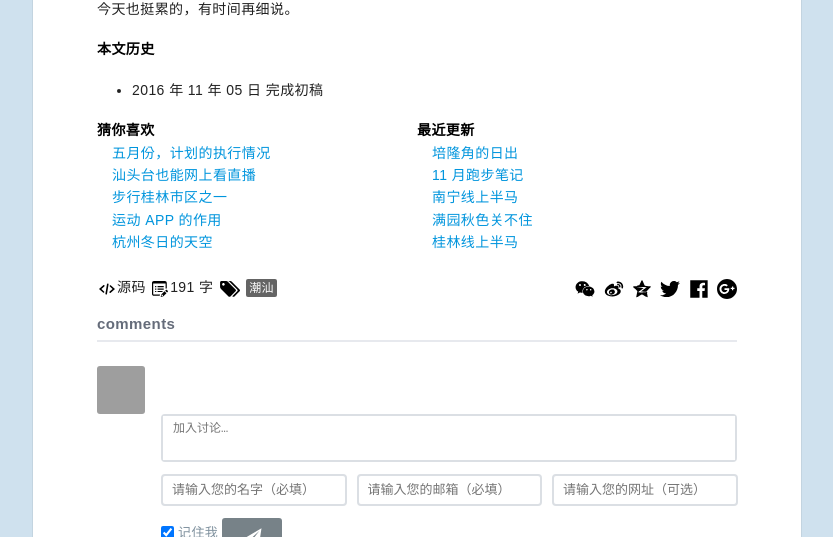
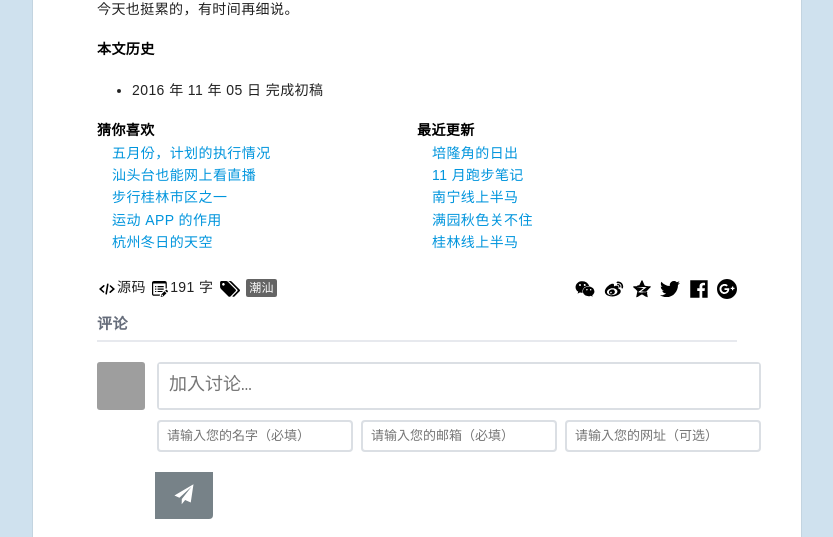
Before and after one commit to fooleap/fooleap.github.io, a Jekyll site: the page built from _posts/2016-11-05-happy-birthday-to-great-grandmother.md, in a window 1280 px wide. Shown: the part 677-1214 px from the top of the page, without its empty margins (223-1056 px from the left). Built offline with Jekyll 4.4.1, drawn with Linux system fonts in a browser that asks for light colours; comment, search, counter and statistics services are not loaded; grey boxes are pictures that could not be loaded.

Commit message:
杂项修改

```diff
--- a/_includes/comment.html
+++ b/_includes/comment.html
@@ -1,19 +1,22 @@
 <section class="comment">
+    {% if page.url != '/guestbook.html' %}
     <div class="comment-header">
-        <span class="comment-header-item" id="comment-count">comments</span>
+        <span class="comment-header-item" id="comment-count">评论</span>
         {% comment %}
         <span class="comment-header-item login" onclick="showComments()" title="点击加载 Disqus 评论框">登录 Disqus</span>
         {% endcomment %}
         <span class="comment-header-item" id="comment-author" onclick="editGuest()"></span>
     </div>
+    {% endif %}
+    <div class="comment-box">
+        <div class="comment-avatar avatar">
+            <img src="https://a.disquscdn.com/images/noavatar92.png" />
+        </div>
         <div class="comment-form">
-        <span class="comment-form-avatar avatar">
-            <img src="https://a.disquscdn.com/images/noavatar92.png" />
-        </span>
-        <div class="textarea-wrapper">
+            <div class="comment-form-wrapper">
                 <textarea class="comment-form-textarea" id="message" placeholder="加入讨论…" onfocus="editComment(this)" onblur="editComment(this)"></textarea>
-            <div class="post-actions">
-                <div class="emojione">
+                <div class="comment-actions">
+                    <div class="comment-icon-group">
                         <object class="icon icon-face" data-color="rgb(255,0,0)" type="image/svg+xml" data="/assets/svg/face.svg"></object>
                         <ul class="emojione-gallery">
                             <li onclick="AddOnPos(this,':doge:')"><img title="doge" src="http://img.t.sinajs.cn/t4/appstyle/expression/ext/normal/b6/doge_org.gif" /></li>
@@ -26,9 +29,9 @@
                             <li onclick="AddOnPos(this,':wx_yeah:')"><img title="耶" src="{{ site.IMG_PATH }}/wx_emoji/2_11.png" /></li>
                             <li onclick="AddOnPos(this,':wx_moue:')"><img title="皱眉" src="{{ site.IMG_PATH }}/wx_emoji/2_12.png" /></li>
                         </ul>
+                        <object class="icon icon-image" data-color="rgb(255,0,0)" type="image/svg+xml" data="/assets/svg/image.svg"></object>
                     </div>
-                <object class="icon icon-image" data-color="rgb(255,0,0)" type="image/svg+xml" data="/assets/svg/image.svg"></object>
-                <button class="logged-button" onclick="postComment()">
+                    <button class="comment-form-submit" onclick="postComment()">
                         发表评论
                     </button>
                 </div>
@@ -38,11 +41,9 @@
                 <input id="author_email" class="comment-form-input comment-form-email" type="email" placeholder="请输入您的邮箱（必填）" onblur="verifyEmail(this)">
                 <input id="author_url" class="comment-form-input comment-form-url" type="text" placeholder="请输入您的网址（可选）">
             </div>
-        <label class="comment-input-checkbox hide" for="remember">
-            <input type="checkbox" id="remember" checked> 记住我
-        </label>
-        <button title="若有回复，您将得到邮件提醒" class="comment-form-submit hide" onclick="postComment()"><object class="icon icon-send" data-color="rgb(255,0,0)" type="image/svg+xml" data="/assets/svg/send.svg"></object></button>
             <div class="comment-form-alert"></div>
+            <button title="若有回复，您将得到邮件提醒" class="comment-form-submit" onclick="postComment()"><object class="icon icon-send" data-color="rgb(255,0,0)" type="image/svg+xml" data="/assets/svg/send.svg"></object></button>
+        </div>
     </div>
     <ul id="comments" class="comment-list loading">
     </ul>
--- a/_sass/_comment.scss
+++ b/_sass/_comment.scss
@@ -1,3 +1,7 @@
+.comment-box{
+    display: flex;
+    margin: 20px 0;
+}
 .comment-mode{
     max-width: 640px;
     padding: 5px 0;
@@ -7,7 +11,6 @@
     height: 24px;
     line-height: 24px;
     padding: 0 5px;
-    font-size: 12px;
 }
 .comment-toggle{
     width: 54px;
@@ -136,7 +139,6 @@
 
 .comment-form {
     position: relative;
-    margin: 24px 0 0;
 }
 
 .placeholder {
@@ -153,17 +155,18 @@
     overflow: hidden;
 }
 
-.textarea-wrapper {
+.comment-form-wrapper {
     position: relative;
     border: 2px solid rgb(219, 223, 228);
     border-radius: 4px;
-    margin: 0px 0px 0px 64px;
 }
 
-.post-actions {
+.comment-actions {
     background: #f6f8f9;
     border-radius: 0 0 2px 2px;
     border-top: solid 2px rgb(219, 223, 228);
+    display: flex;
+    justify-content: space-between;
     position: absolute;
     bottom: 0;
     left: 0;
@@ -222,7 +225,7 @@
     }
 }
 
-.textarea-wrapper.focus {
+.comment-form-wrapper.focus {
     border: 2px solid #c2c6cc;
 }
 
@@ -230,34 +233,35 @@
     display: block;
     border: none;
     overflow: auto;
-    color: rgb(42, 46, 46);
+    color: rgba(42, 46, 46, 1);
     cursor: text;
     resize: none;
     width: 100%;
     height: 44px;
-    line-height: 15px;
-    font-size: 12px;
+    line-height: 30px;
+    font-size: 18px;
     padding: 6px 10px 8px;
     transition: all 0.15s ease-in-out;
     &:focus,
     &.noempty {
         margin-bottom: 36px;
+    font-size: 13px;
         height: 74px;
+        line-height: 15px;
     }
-    &:focus + .post-actions,
-    &.noempty + .post-actions {
+    &:focus + .comment-actions,
+    &.noempty + .comment-actions {
         opacity: 1;
         filter: alpha(opacity=100);
         visibility: visible!important;
     }
-    &:focus + .post-actions {
+    &:focus + .comment-actions {
         border-top: 2px solid #c2c6cc;
     }
 }
 
 .comment-input-group {
     display: flex;
-    margin: 0 -10.5px 0 64px;
 }
 
 .guest-form {
@@ -281,11 +285,11 @@
     margin: 12px 0 12px 48px;
 }
 
-.logged-button {
+.comment-form-submit{
     border: none;
-    margin: -2px -2px 0 0;
+    margin: -2px;
     white-space: nowrap;
-    border-radius: 0 0 3px;
+    border-radius: 0 0 4px;
     font-size: 12px;
     padding: 11px 18px;
     font-weight: 700;
@@ -301,18 +305,23 @@
     }
 }
 
-.comment-form-input,
-.guest-form input {
-    background: #fff;
+.comment-form-input{
+    background-color: rgba(255,255,255,1);
     border: 2px solid #dbdfe4;
     transition: all .2s linear;
-    padding: 5px 9px;
-    margin: 12px 10px 0 0;
+    padding: 0 8px;
+    margin: 10px 4px;
     border-radius: 4px;
     font-size: 13px;
     height: 32px;
+    line-height: 32px;
     flex: 1;
-    width: 30%;
+    &:first-child{
+        margin-left: 0;
+    }
+    &:last-child{
+        margin-right: 0;
+    }
     &:focus {
         border: 2px solid #c2c6cc;
     }
@@ -325,29 +334,6 @@
     color: red;
 }
 
-.comment-form-submit,
-.guest-form-submit,
-.guest-form-clear {
-    border: none;
-    background: #778289;
-    background: rgba(29, 47, 58, .6);
-    display: inline-block;
-    padding: 9px 0px;
-    color: #fff;
-    line-height: 14px;
-    border-radius: 3px;
-    font-weight: 500;
-    transition: background .2s;
-    text-shadow: none;
-    height: 32px;
-    width: 60px;
-    font-size: 12px;
-    vertical-align: middle;
-    text-align: center;
-    margin: 12px 0;
-    cursor: pointer;
-}
-
 .guest-form-submit,
 .guest-form-clear {
     margin-bottom: 0;
@@ -358,7 +344,7 @@
 }
 
 .comment-list,
-.comment-list .post-children {
+.comment-list .comment-item-children {
     text-align: left;
     list-style: none;
     padding-left: 0;
@@ -366,21 +352,16 @@
     line-height: 20px;
 }
 
+.comment-item-children {
+    font-size: 13px;
+}
 .comment-list.loading {
     background: url(https://a.disquscdn.com/next/embed/assets/img/loader.5cc23909da9c4a9874500d7a85c4125f.gif) center center no-repeat;
     min-height: 100px;
 }
 
-.comment-list .comment-form {
-    margin-left: 60px;
-}
-
-.comment-list .post-children .comment-form {
-    margin-left: 48px;
-}
-
 .comment-list .comment-item {
-    margin-bottom: 10px;
+    display: flex;
 }
 
 .comment-list .comment-item.transparent {
@@ -391,27 +372,25 @@
     display: inline-block;
 }
 
-.avatar {
+.comment-avatar,
+.comment-item-avatar {
     display: block;
     width: 48px;
     height: 48px;
     margin-right: 12px;
 }
 
-.comment-list .avatar:hover {
-    background-color: transparent;
-}
-
-.avatar img {
+.comment-avatar img,
+.comment-item-avatar img {
     border-radius: 3px;
     width: 48px;
     height: 48px;
 }
 
-.comment-list .post-children .avatar,
-.comment-list .post-children .avatar img,
-.comment-list .comment-form .avatar,
-.comment-list .comment-form .avatar img {
+.comment-list .comment-item-children .comment-item-avatar,
+.comment-list .comment-item-children .comment-item-avatar img,
+.comment-list .comment-form .comment-item-avatar,
+.comment-list .comment-form .comment-item-avatar img {
     width: 36px;
     height: 36px;
 }
@@ -438,29 +417,21 @@
     cursor: default;
 }
 
-.comment-list .post-header,
-.comment-list .post-content {
-    margin-left: 60px;
-}
-
-.comment-list .post-content {
-    margin-bottom: 24px;
-    max-width: none;
-    width: auto;
+.comment-list .comment-item-content {
+    min-height: 40px;
+    padding-bottom: 10px;
+    font-size: 13px;
+    .comment-item-content {
+       min-height: 20px;
+    }
+    >*{
+        margin: 0;
+    }
     .emojione {
         width: 22px;
         height: 22px;
         margin: 0 3px;
     }
-}
-
-.comment-list .post-children {
-    margin-left: 60px;
-}
-
-.comment-list .post-children .post-children,
-.comment-list .textarea-wrapper {
-    margin-left: 48px;
 }
 
 .comment-list .comment-form-textarea {
@@ -474,24 +445,19 @@
     margin-bottom: 36px;
 }
 
-.comment-list .comment-input-group {
-    margin: 0 -10px 0 48px;
+.comment-item-image{
+    max-width: 100%;
 }
 
-.comment-list .post-children .post-children .post-children .post-children {
-    margin-left: 0;
+.comment-list .comment-item-children .comment-item-children .comment-item-children .comment-item-children {
+    margin-left: -48px;
 }
 
-.comment-list .post-children .post-header,
-.comment-list .post-children .post-content {
-    margin-left: 48px;
-}
-
-.post-header {
+.comment-item-header {
     line-height: 1;
 }
 
-.post-header a {
+.comment-item-header a {
     color: rgb(0, 149, 221);
     text-decoration: none;
     font-weight: 700;
@@ -515,16 +481,12 @@
 }
 
 @media screen and (max-width: 640px) {
-    .comment-list .post-children .post-children,
-    .comment-list .post-children .comment-form {
+    .comment-list .comment-item-children .comment-item-children,
+    .comment-list .comment-item-children .comment-form {
         margin-left: 0;
     }
     .comment-input-group {
-        margin: 0 0 0 64px;
         display: block;
-    }
-    .comment-list .comment-input-group {
-        margin: 0 0 0 48px;
     }
     .comment-form-input,
     .guest-form input {
--- a/assets/js/main.js
+++ b/assets/js/main.js
@@ -353,41 +353,38 @@ if (windowWidth < 414) {
 function getComments(res) {
     if (res.code === 0) {
         document.querySelector('.comment-form').setAttribute('data-id', res.id);
-        document.querySelector('#comment-count').innerHTML = res.posts + ' comments';
+        document.querySelector('#comment-count').innerHTML = res.posts + ' 条评论';
+        document.getElementById('comments').classList.remove('loading')
         if (res.response == null) {
-            document.getElementById('comments').className = 'comment-list';
             return;
         }
-        for (var i = 0; i < res.response.length; i++) {
-            var post = res.response[i];
-            var result = '';
+        res.response.forEach(function(post, i){
             var profileUrl = post.profileUrl ? post.profileUrl : 'javascript:void(0);';
             var url = post.url ? post.url : profileUrl;
             var date = new Date(post.createdAt).getTime().toString().slice(0, -3);
             var images = post.media;
             var imageList = '<div class="post-image">';
             images.forEach(function(item, e){
-                imageList += '<a target="_blank" href="' + item + '" ><img src="' + item + '"></a>';
+                imageList += '<a target="_blank" href="' + item + '" ><img class="comment-item-image" src="' + item + '"></a>';
             })
             imageList += '</div>';
             var isModerator = post.name == 'fooleap' ? '<span class="moderator">博主</span>' : '';
             var html = '<li class="comment-item" id="comment-' + post.id + '">';
-            html += '<a target="_blank" class="avatar" href="' + url + '"><img src="' + post.avatar + '"></a>';
-            html += '<div class="post-header"><a target="_blank" href="' + url + '">' + post.name + '</a>' + isModerator + '<span class="bullet"> • </span><span class="timeago" title="' + date + '">' + post.createdAt + '</span><span class="bullet"> • </span><a class="comment-reply" href="javascript:void(0)" onclick="showCommentForm(this)">回复</a></div>';
-            html += '<div class="post-content">' + post.message + imageList + '</div>';
-            html += '<ul class="post-children"></ul>';
+            html += '<div class="comment-item-avatar"><img src="' + post.avatar + '"></div>';
+            html += '<div clas="comment-item-main">'
+            html += '<div class="comment-item-header"><a target="_blank" href="' + url + '">' + post.name + '</a>' + isModerator + '<span class="bullet"> • </span><span class="timeago" title="' + date + '">' + post.createdAt + '</span><span class="bullet"> • </span><a class="comment-reply" href="javascript:void(0)" onclick="showCommentForm(this)">回复</a></div>';
+            html += '<div class="comment-item-content">' + post.message + imageList + '</div>';
+            html += '<ul class="comment-item-children"></ul>';
+            html += '</div>'
             html += '</li>';
-            result += html;
-            document.getElementById('comments').className = 'comment-list';
             if (post.parent == null) {
-                document.getElementById('comments').insertAdjacentHTML('afterbegin', result);
+                document.getElementById('comments').insertAdjacentHTML('afterbegin', html);
             } else {
-                if (document.querySelector('#comment-' + post.parent + ' .post-children')) {
-                    document.querySelector('#comment-' + post.parent + ' .post-children').insertAdjacentHTML('beforeend', result);
+                if (document.querySelector('#comment-' + post.parent + ' .comment-item-children')) {
+                    document.querySelector('#comment-' + post.parent + ' .comment-item-children').insertAdjacentHTML('beforeend', html);
                 }
             }
-            //html += '<div class="comment-form cf hide" data-parent="' + post.id + '" data-id="' + res.id + '"><span class="avatar"><img src="http://gravatar.duoshuo.com/avatar/?d=a.disquscdn.com/images/noavatar92.png"></span><div class="textarea-wrapper"><textarea class="comment-form-textarea" placeholder="回复' + post.name + '…" onfocus="editComment(this)" onblur="editComment(this)"></textarea><div class="post-actions cf">' + document.querySelector('.emojione').outerHTML + '<button class="logged-button" onclick="replyComment(this)">发表回复</button></div></div><div class="comment-input-group hide"><input class="comment-form-input comment-form-name" type="text" placeholder="请输入您的名字（必填）"><input class="comment-form-input comment-form-email" type="email" placeholder="请输入您的邮箱（必填）" onblur="verifyEmail(this)"><input class="comment-form-input comment-form-url" type="text" placeholder="请输入您的网址（可选）"></div><label class="comment-input-checkbox hide" for="remember-' + post.id + '"><input type="checkbox" id="remember-' + post.id + '" checked> 记住我</label><button title="若有回复，您将得到邮件提醒" class="comment-form-submit hide" onclick="replyComment(this)"><i class="icon icon-proceed"></i></button><div class="comment-form-alert"></div></div>'
-        }
+        });
         timeAgo();
         /*
         //是否能连上 Disqus
@@ -400,15 +397,13 @@ function getComments(res) {
     } else {
         var url = location.pathname.slice(1);
         var title = document.querySelector('title').innerText;
-        document.getElementById('comments').className = 'comment-list';
-        if (location.host == "blog.fooleap.org") {
-            var xhrcreateThread = new XMLHttpRequest();
-            xhrcreateThread.open('POST', 'http://api.fooleap.org/disqus/createthread?url=' + url + '&title=' + title, true);
-            xhrcreateThread.send();
-        }
+        var xhrcreateThread = new XMLHttpRequest();
+        xhrcreateThread.open('POST', 'http://api.fooleap.org/disqus/createthread?url=' + url + '&title=' + title, true);
+        xhrcreateThread.send();
         return;
     }
 }
+//html += '<div class="comment-form cf hide" data-parent="' + post.id + '" data-id="' + res.id + '"><span class="avatar"><img src="http://gravatar.duoshuo.com/avatar/?d=a.disquscdn.com/images/noavatar92.png"></span><div class="textarea-wrapper"><textarea class="comment-form-textarea" placeholder="回复' + post.name + '…" onfocus="editComment(this)" onblur="editComment(this)"></textarea><div class="post-actions cf">' + document.querySelector('.emojione').outerHTML + '<button class="logged-button" onclick="replyComment(this)">发表回复</button></div></div><div class="comment-input-group hide"><input class="comment-form-input comment-form-name" type="text" placeholder="请输入您的名字（必填）"><input class="comment-form-input comment-form-email" type="email" placeholder="请输入您的邮箱（必填）" onblur="verifyEmail(this)"><input class="comment-form-input comment-form-url" type="text" placeholder="请输入您的网址（可选）"></div><label class="comment-input-checkbox hide" for="remember-' + post.id + '"><input type="checkbox" id="remember-' + post.id + '" checked> 记住我</label><button title="若有回复，您将得到邮件提醒" class="comment-form-submit hide" onclick="replyComment(this)"><i class="icon icon-proceed"></i></button><div class="comment-form-alert"></div></div>'
 
 //获取文章评论
 if (document.querySelector('#comments')) {
@@ -457,8 +452,11 @@ function verifyEmail(el) {
 //编辑评论
 function editComment(el) {
     el.className = 'comment-form-textarea noempty';
-    //el.className = el.value != '' ? 'comment-form-textarea noempty' : 'comment-form-textarea';
-    el.parentElement.className = el.parentElement.className == 'textarea-wrapper' ? 'textarea-wrapper focus' : 'textarea-wrapper'
+    if (el.parentElement.className == 'comment-form-wrapper'){
+        el.parentElement.classList.add('focus');
+    } else {
+        el.parentElement.classList.remove('focus');
+    }
 }
 
 //提交加载
@@ -470,7 +468,6 @@ function htmlComment(data) {
     html += '<a target="_blank" class="avatar" href="' + url + '"><img src="' + post.author.avatar.cache + '"></a>';
     html += '<div class="post-header"><a target="_blank" href="' + url + '">' + post.author.name + '</a><span class="bullet"> • </span><span class="timeago" title="' + date + '">' + post.createdAt + '</span><span class="bullet"> • </span><a class="comment-reply" href="javascript:void(0)" onclick="showCommentForm(this)">回复</a></div>';
     html += '<div class="post-content">' + post.message + '</div>';
-    //html += '<div class="comment-form hide" data-parent="' + post.id + '" data-id="' + post.thread + '"><span class="avatar"><img src="http://gravatar.duoshuo.com/avatar/?d=a.disquscdn.com/images/noavatar92.png"></span><div class="textarea-wrapper"><textarea class="comment-form-textarea" placeholder="回复' + post.author.name + '…" onfocus="editComment(this)" onblur="editComment(this)"></textarea><div class="post-actions">' + document.querySelector('.emojione').outerHTML + '<button class="logged-button" onclick="replyComment(this)">发表回复</button></div></div><div class="comment-input-group hide"><input class="comment-form-input comment-form-name" type="text" placeholder="请输入您的名字（必填）"><input class="comment-form-input comment-form-email" type="email" placeholder="请输入您的邮箱（必填）" onblur="verifyEmail(this)"><input class="comment-form-input comment-form-url" type="text" placeholder="请输入您的网址（可选）"></div><label class="comment-input-checkbox hide" for="remember-' + post.id + '"><input type="checkbox" id="remember-' + post.id + '" checked> 记住我</label><button title="若有回复，您将得到邮件提醒" class="comment-form-submit hide" onclick="replyComment(this)"><i class="icon icon-proceed"></i></button><div class="comment-form-alert"></div></div>'
     html += '<ul class="post-children"></ul>';
     html += '</li>';
     return html;
@@ -644,41 +641,10 @@ function showCommentForm(el) {
     }
 }
 
-/**
- * 在光标的位置插入图片
- * @param {Object} myField  textarea的Id
- * @param {Object} myValue  插入的字符
- */
-
 function AddOnPos(myField, myValue) {
     myField = myField.parentElement.parentElement.parentElement.parentElement.querySelector('.comment-form-textarea');
-    //IE support
-    if (document.selection) {
-        myField.focus();
-        sel = document.selection.createRange();
-        myValue = "{" + myValue + "}";
-        sel.text = myValue;
-        sel.select();
-    }
-
-    //MOZILLA/NETSCAPE support
-    else if (myField.selectionStart || myField.selectionStart == '0') {
-        var startPos = myField.selectionStart;
-        var endPos = myField.selectionEnd;
-        // save scrollTop before insert
-        var restoreTop = myField.scrollTop;
-        myField.value = myField.value.substring(0, startPos) + myValue + myField.value.substring(endPos, myField.value.length);
-        if (restoreTop > 0) {
-            // restore previous scrollTop
-            myField.scrollTop = restoreTop;
-        }
-        myField.focus();
-        myField.selectionStart = startPos + myValue.length;
-        myField.selectionEnd = startPos + myValue.length;
-    } else {
-        myField.value += myValue;
-        myField.focus();
-    }
+    myField.value += myValue;
+    myField.focus();
 }
 
 //回复评论
```
Lines whose indentation alone changed are shown as unchanged.
